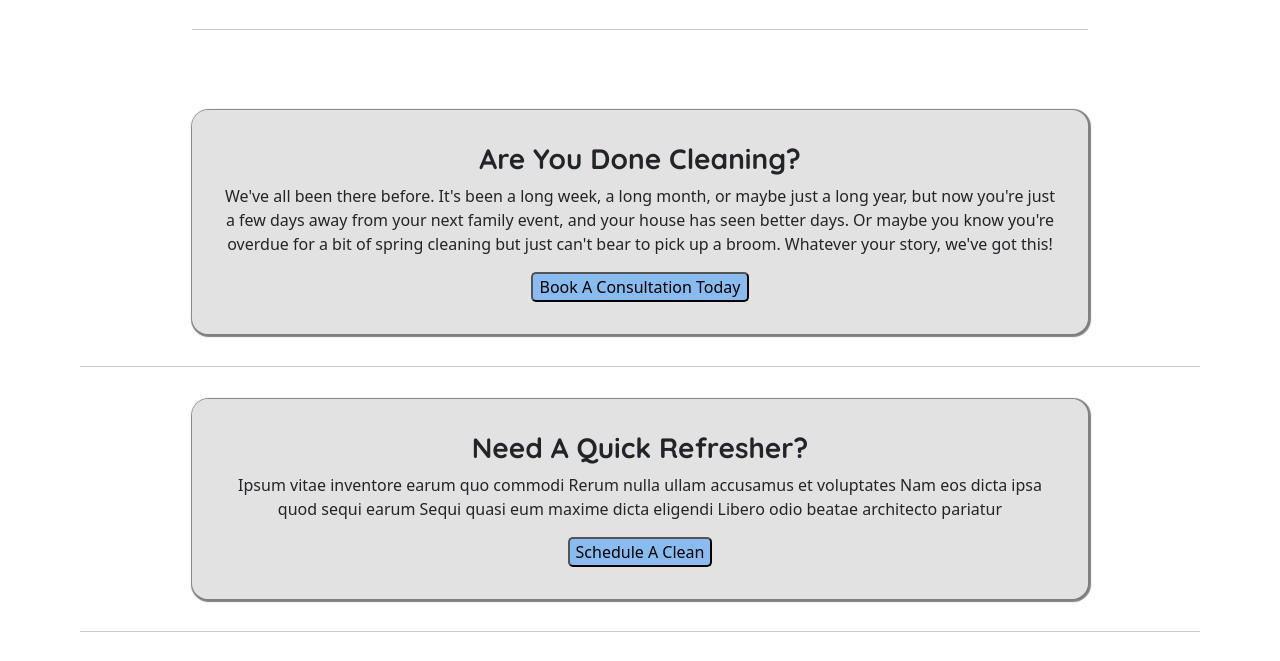
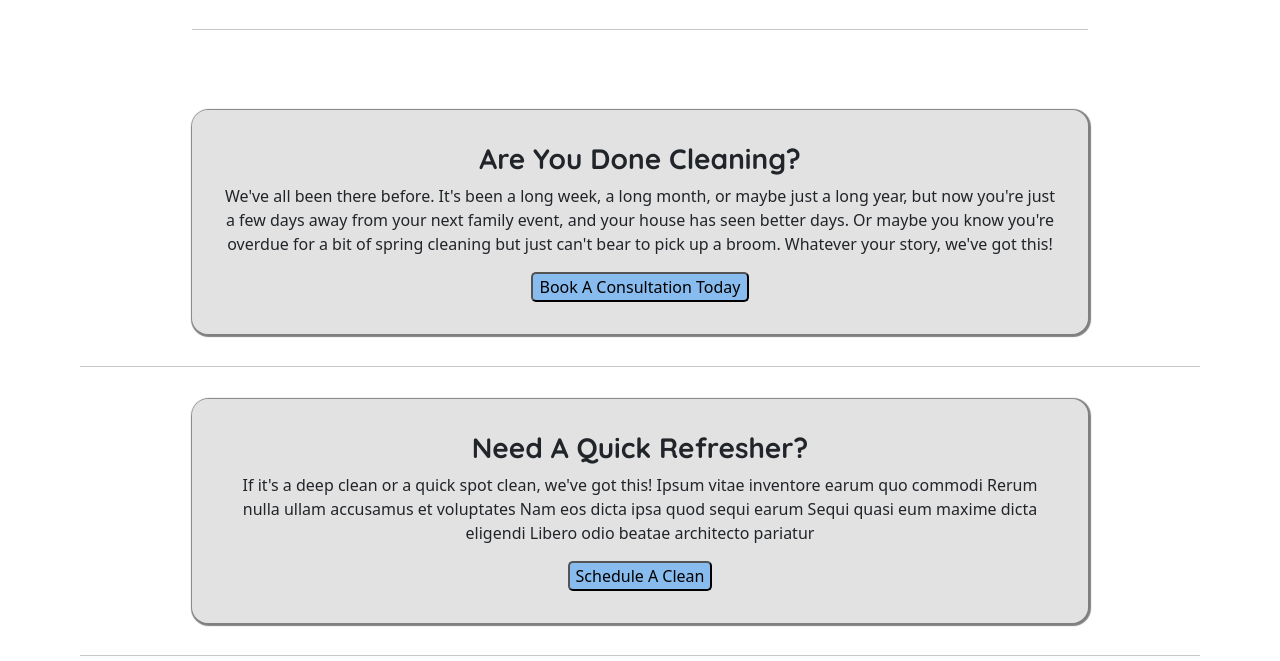
Before and after one commit to theeelgonzo/tcl, a plain HTML site: page index.html in a window 1280 px wide. Shown: the part 129-790 px from the top of the page. Drawn offline with nearby package versions, Linux system fonts and the light colour scheme.

Commit message:
Add p text.

```diff
--- a/index.html
+++ b/index.html
@@ -56,7 +56,7 @@
             <div class="blurb">
                 <h3>Need A Quick Refresher?</h3>
                 <p>
-                    Ipsum vitae inventore earum quo commodi Rerum nulla ullam
+                    If it's a deep clean or a quick spot clean, we've got this! Ipsum vitae inventore earum quo commodi Rerum nulla ullam
                     accusamus et voluptates Nam eos dicta ipsa quod sequi earum
                     Sequi quasi eum maxime dicta eligendi Libero odio beatae
                     architecto pariatur
```
